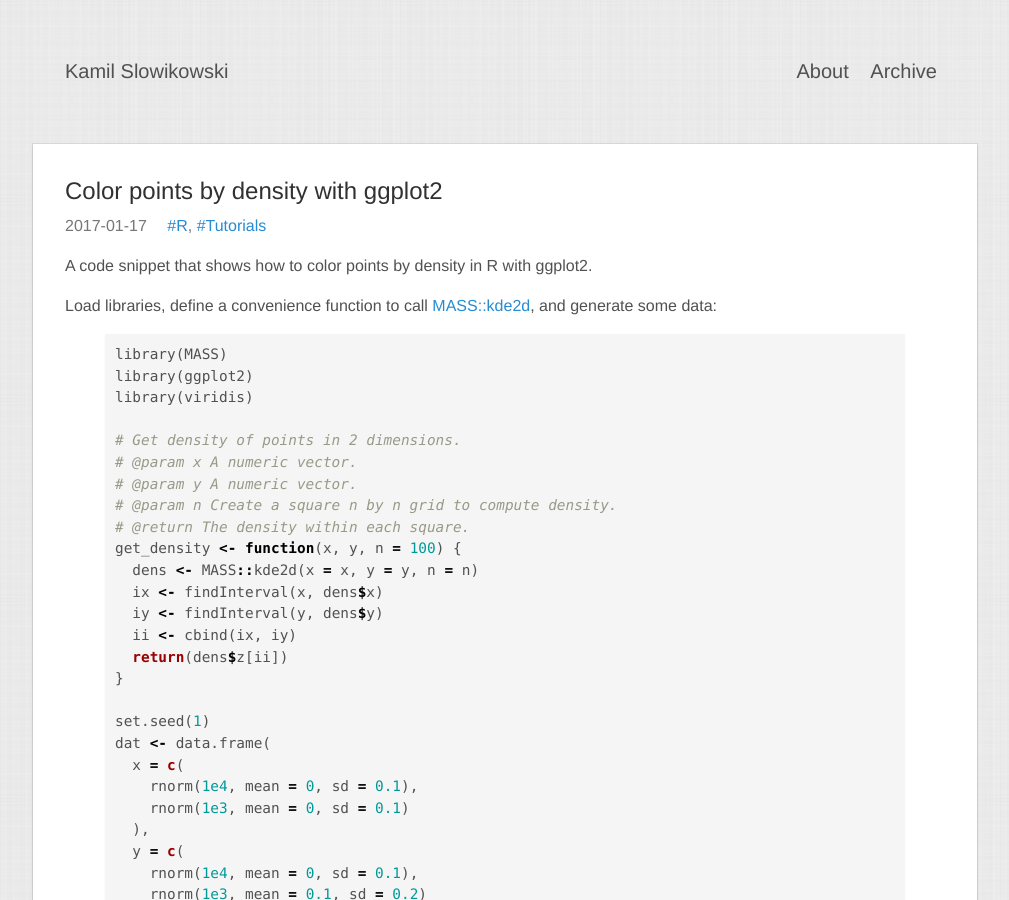
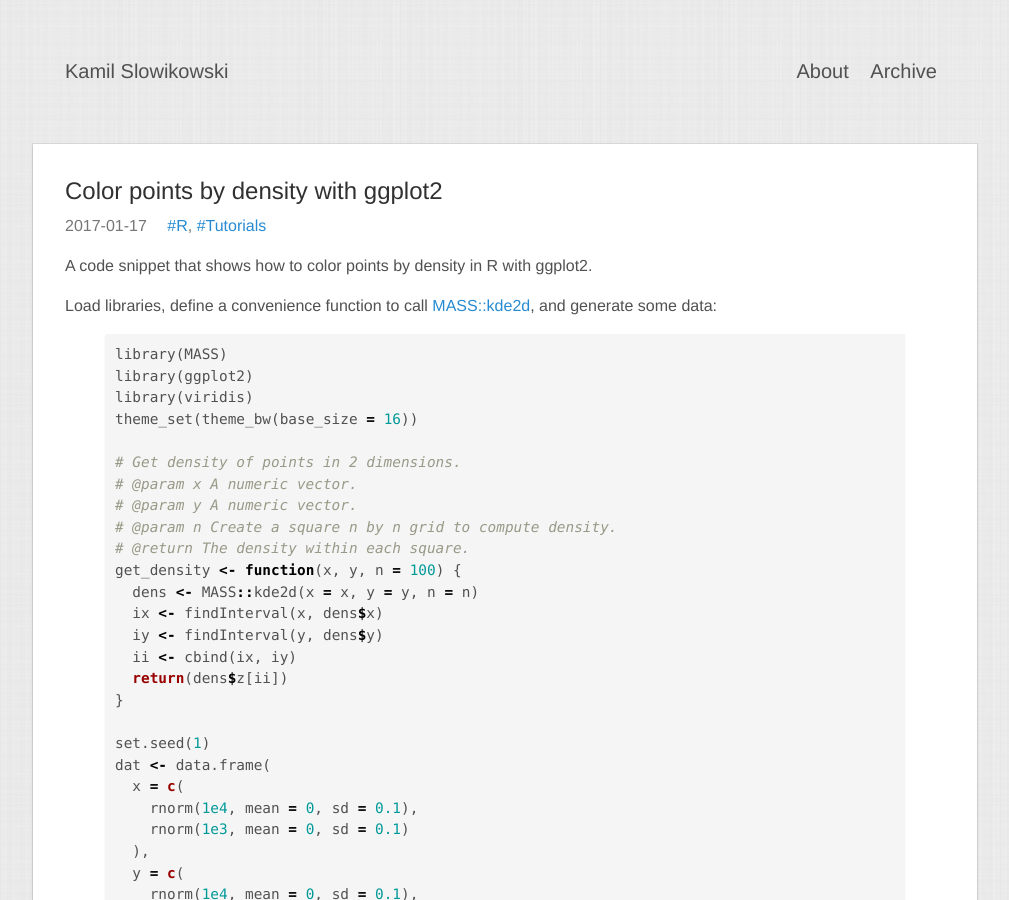
Before and after one commit to slowkow/slowkow.com, a Jekyll site: the page built from _posts/2017-01-17-ggplot2-color-by-density.md, in a window 1280 px wide and 900 px high. Shown: the whole window, without its empty margins (135-1144 px from the left). Built offline with Jekyll 4.4.1, drawn with Linux system fonts in a browser that asks for light colours.

Commit message:
update ggplot2 density

```diff
--- a/_posts/2017-01-17-ggplot2-color-by-density.md
+++ b/_posts/2017-01-17-ggplot2-color-by-density.md
@@ -20,6 +20,7 @@ Load libraries, define a convenience function to call [MASS::kde2d], and generat
 library(MASS)
 library(ggplot2)
 library(viridis)
+theme_set(theme_bw(base_size = 16))
 
 # Get density of points in 2 dimensions.
 # @param x A numeric vector.
```
Also changed, not shown: public/figures/plot-with-density-1.png, public/figures/plot-with-density-rough-1.png, public/figures/plot-without-density-1.png, 1 other file.
